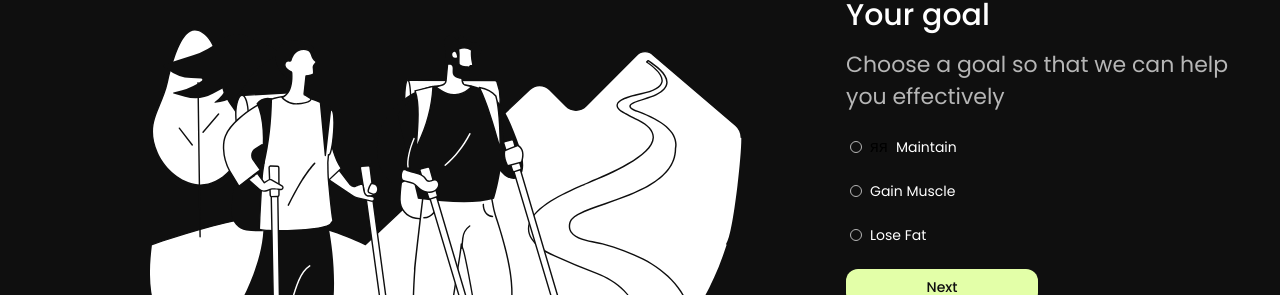
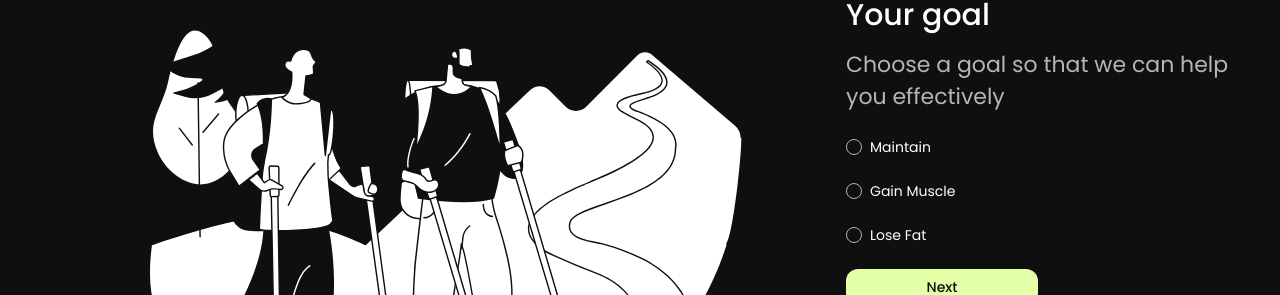
Before and after one commit to AnnaHort/HealthyHub, a React (Vite) app: page /HealthyHub/signin in a window 1280 px wide. Shown: the part 324-619 px from the top of the page. Built offline with nearby package versions, Linux system fonts and the light colour scheme.

Commit message:
change button style

```diff
--- a/src/components/YourGoal/YourGoal.jsx
+++ b/src/components/YourGoal/YourGoal.jsx
@@ -32,7 +32,6 @@ export const YourGoal = () => {
               name="goal"
               value="Maintain"
             />
-            яя
             <Label for="maintain">Maintain</Label>
           </RadioItem>
           <RadioItem>
--- a/src/components/YourGoal/YourGoal.styled.js
+++ b/src/components/YourGoal/YourGoal.styled.js
@@ -204,46 +204,7 @@ export const CustomRadio = styled.input`
   -webkit-appearance: none;
   -moz-appearance: none;
   appearance: none;
-
-  position: relative;
-  display: inline-block;
-  width: 12px;
-  height: 12px;
-  background-color: transparent;
-  border: 1px solid #b6b6b6;
-  border-radius: 50%;
-  vertical-align: middle;
-  margin-top: 4px;
-  margin-left: 4px;
-
-  /* Стилі для внутрішнього кружка (позначки) */
-  &::before {
-    content: '';
-    display: inline-block;
-    width: 8px;
-    height: 8px;
-    border-radius: 50%;
-    background: #e3ffa8;
-
-    /* вирівняти по центру */
-    position: absolute;
-    top: 12%;
-    left: 12%;
-    transform: translate(12% 12%);
-    width: 8px;
-    height: 8px;
-    opacity: 0;
-
-    transition: 0.2s ease-in;
-  }
-
-  /* Змінюємо стиль позначки при виборі */
-  &:checked {
-    background-color: transparent;
-    &::before {
-      opacity: 1;
-    }
-  }
+  opacity: 0;
 `;
 
 export const Label = styled.label`
@@ -253,4 +214,42 @@ export const Label = styled.label`
   font-style: normal;
   font-weight: 400;
   line-height: 20px;
+
+  position: relative;
+  padding-left: 16px;
+  cursor: pointer;
+  color: var(--color-primary-white);
+  font-size: 14px;
+  font-weight: 400;
+  line-height: 1.43;
+
+  &::before {
+    content: '';
+    position: absolute;
+    top: 50%;
+    transform: translate(-50%, -50%);
+    left: 0;
+    width: 16px;
+    height: 16px;
+    border: 1px solid #b6b6b6;
+    background: #0f0f0f;
+    border-radius: 50%;
+  }
+  &::after {
+    content: '';
+    position: absolute;
+    top: 50%;
+    left: 0;
+    transform: translate(-50%, -50%);
+    width: 8px;
+    height: 8px;
+    background: #e3ffa8;
+    border-radius: 50%;
+    opacity: 0;
+    transition: 0.2s ease-in;
+  }
+
+  input[type='radio']:checked + &::after {
+    opacity: 1;
+  }
 `;
```
